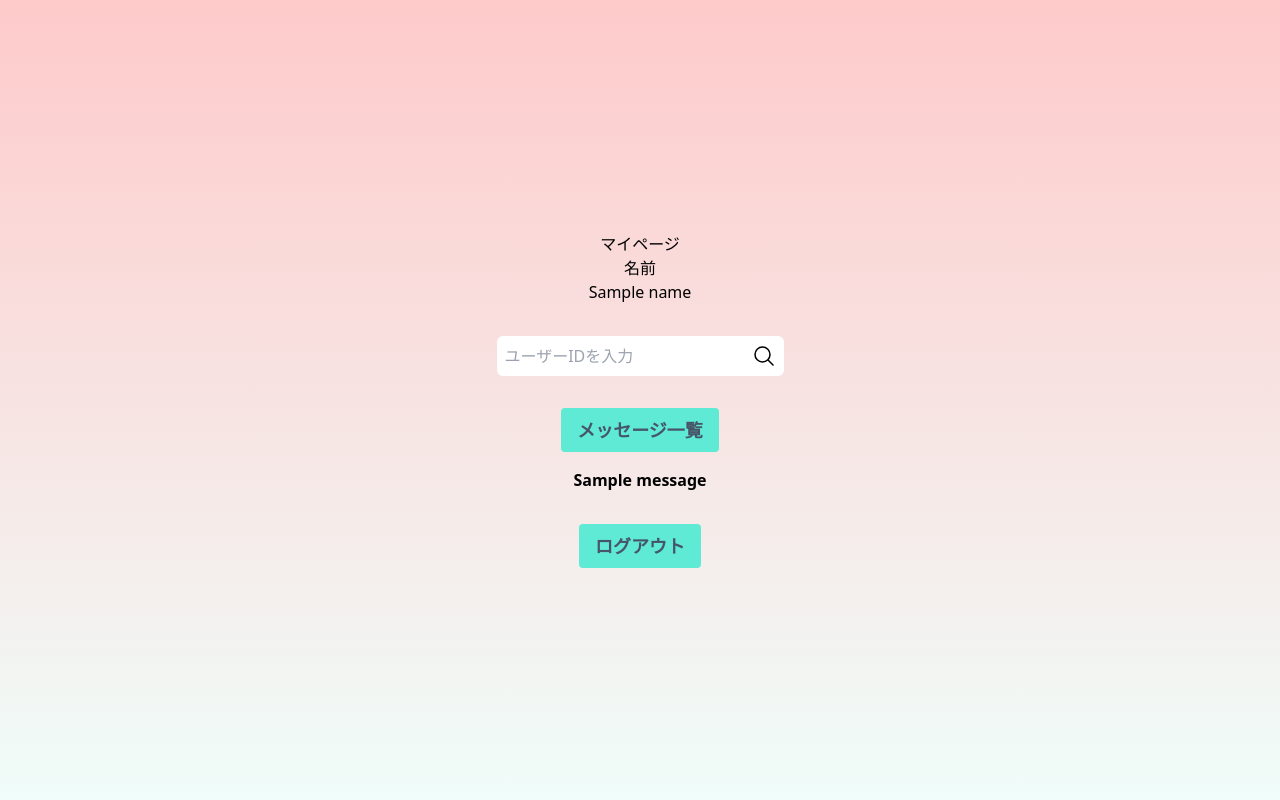
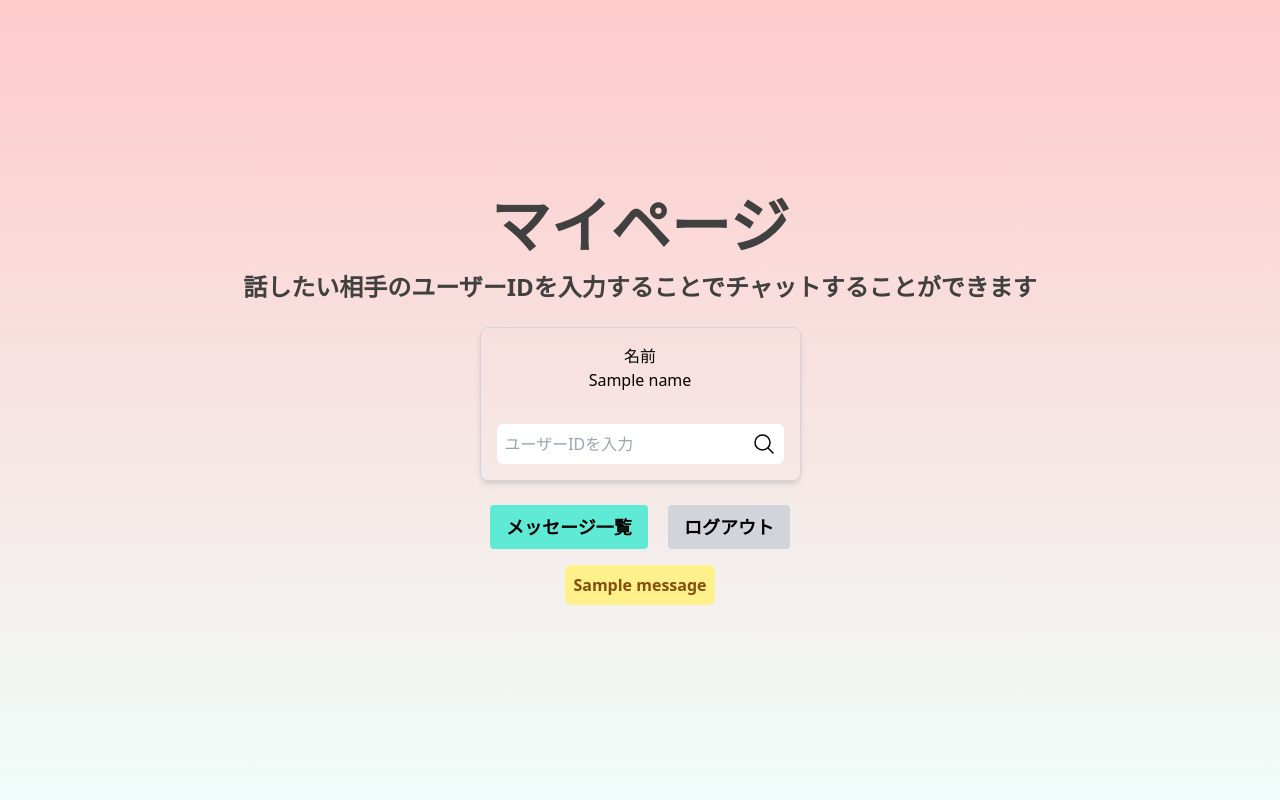
Before and after one commit to Yuga193/helloSNS, a Flask app: template app/templates/mypage.html in a window 1280 px wide. Run offline with Flask 3, Linux system fonts and the light colour scheme; the template is opened without the code that fills it: most values are stand-ins (such as "Sample title", 1, 10 or a date in 2020); one stand-in notice (Sample message) is shown; some libraries are stand-ins or nearby versions.

```diff
--- a/app/main.py
+++ b/app/main.py
@@ -194,9 +194,7 @@ def chat_page(chat_session_id):
         other_user_id = messages[0]['receiver_id'] if messages[0]['sender_id'] == current_user_id else messages[0]['sender_id']
         other_user_name = db.execute('SELECT name FROM users WHERE id = ?', (other_user_id,)).fetchone()['name']
 
-    print(chat_session_id)
-
-    return render_template('DM.html', messages=messages, other_user_name=other_user_name, current_user_id=current_user_id)
+    return render_template('DM.html', messages=messages, other_user_name=other_user_name, current_user_id=current_user_id, chat_session_id=chat_session_id )
 
 @app.route('/generate_chat_session/<searched_user_id>')
 def generate_chat_session(searched_user_id):
--- a/app/templates/DM.html
+++ b/app/templates/DM.html
@@ -21,7 +21,7 @@
                 {% for message in messages %}
                     <div class="{% if message.sender_id == current_user_id %}text-right{% else %}text-left{% endif %} m-2">
                         <div class="{% if message.sender_id == current_user_id %}bg-green-200 ml-auto{% else %}bg-white mr-auto{% endif %} p-4 rounded-lg" style="width: fit-content;">
-                            <p>{{ messages['content'] }}</p>
+                            <p>{{ messages.content }}</p>
                         </div>
                         <div class="{% if message.sender_id == current_user_id %}text-right{% else %}text-left{% endif %} text-sm text-gray-600">
                             {{ message.timestamp }}
@@ -32,6 +32,7 @@
             <div>
                 <section class="w-full bottom-0 relative">
                     <form action="{{ url_for('send_message', chat_session_id=chat_session_id) }}" method="post" class="flex items-end">
+                        <input type="hidden" name="chat_session_id" value="{{ chat_session_id }}">
                         <textarea class="border border-black flex-grow ml-4 mr-4 rounded-md" id="comment_body" name="content" rows="4" placeholder="メッセージを入力してください"></textarea>
                         <div class="fixed bottom-0 right-0 mr-7">
                             <button class="button-svg" type="submit">
--- a/app/templates/completion.html
+++ b/app/templates/completion.html
@@ -15,7 +15,7 @@
         <button class="text-slate-600 px-4 py-2 mt-8 text-lg bg-teal-300 text-lg font-semibold rounded  hover:bg-teal-400 hover:shadow-sm hover:translate-y-0.5 transform transition">ログイン画面に移動</button>
     </a>
     <a href="{{ url_for('main') }}">
-        <button class="text-slate-600 px-4 py-2 mt-8 text-lg bg-teal-300 text-lg font-semibold rounded  hover:bg-teal-400 hover:shadow-sm hover:translate-y-0.5 transform transition">メイン画面に戻る</button>
+        <button class="text-slate-600 px-4 py-2 mt-8 text-lg bg-gray-300 text-lg font-semibold rounded  hover:bg-gray-400 hover:shadow-sm hover:translate-y-0.5 transform transition">メイン画面に戻る</button>
     </a>
 </div>
 </body>
--- a/app/templates/login.html
+++ b/app/templates/login.html
@@ -23,7 +23,7 @@
     </form>
 
     <a href="/">
-        <button class="text-slate-600 px-4 py-2 mt-8 text-lg bg-teal-300 text-lg font-semibold rounded  hover:bg-teal-400 hover:shadow-sm hover:translate-y-0.5 transform transition">メインに戻る</button>
+        <button class="text-slate-600 px-4 py-2 mt-8 text-lg bg-gray-300 text-lg font-semibold rounded  hover:bg-gray-400 hover:shadow-sm hover:translate-y-0.5 transform transition">メインに戻る</button>
     </a>
     {% with messages = get_flashed_messages(with_categories=true) %}
                 {% if messages %}
--- a/app/templates/message.html
+++ b/app/templates/message.html
@@ -12,7 +12,7 @@
         <div class="h-screen bg-gradient-to-b from-red-200 to-teal-50">
             <div class="p-4 border-b border-gray-200">
                 <a href="{{ url_for('mypage') }}">
-                    <button class="m-8 px-4 py-2 text-lg bg-yellow-300 text-black font-bold rounded hover:bg-yellow-400 hover:shadow-lg transform transition duration-300">マイページに戻る</button>
+                    <button class="m-8 px-4 py-2 text-lg bg-gray-300 text-black font-bold rounded hover:bg-gray-400 hover:shadow-lg transform transition duration-300">マイページに戻る</button>
                 </a>
                 <h2 class="text-lg font-bold">{{ other_user_name }}</h2>
             </div>
--- a/app/templates/mypage.html
+++ b/app/templates/mypage.html
@@ -10,9 +10,11 @@
 </head>
 <body>
     <div class="h-screen bg-gradient-to-b from-red-200 to-teal-50 flex flex-col justify-center items-center">
-        <h1>マイページ</h1>
-                <p>名前</p>
-                <p>{{ name }}</p>
+        <h1 class="text-6xl font-bold text-neutral-700 text-center">マイページ</h1>
+        <h2 class="text-2xl font-bold text-neutral-700 text-center mt-4">話したい相手のユーザーIDを入力することでチャットすることができます</h2>
+        <div class="p-4 border border-gray-300 shadow-md rounded-lg mt-6">
+            <p class="text-center">名前</p>
+            <p class="text-center mb-4">{{ name }}</p>
             <form action="{{ url_for('search') }}" method="post" class="flex flex-row mt-8">
                 <input type="text" name="search_term" class="flex rounded-s-md p-2" placeholder="ユーザーIDを入力">
                 <button type="submit" class="flex rounded-e-md items-center bg-white p-2">
@@ -21,21 +23,24 @@
                     </svg>
                 </button>
             </form>
-                <a href="{{ url_for('messages') }}">
-                    <button class="text-slate-600 px-4 py-2 mt-8 text-lg bg-teal-300 text-lg font-semibold rounded  hover:bg-teal-400 hover:shadow-sm hover:translate-y-0.5 transform transition">メッセージ一覧</button>
+        </div>
+        <div class="mt-6">
+            <a href="{{ url_for('messages') }}" class="inline-block">
+                <button class="px-4 py-2 bg-teal-300 text-lg font-semibold rounded hover:bg-teal-400 transition">メッセージ一覧</button>
             </a>
+            <a href="{{ url_for('logout') }}" class="inline-block ml-4">
+                <button class="px-4 py-2 bg-gray-300 text-lg font-semibold rounded hover:bg-gray-400 transition">ログアウト</button>
+            </a>
+        </div>
         {% with messages = get_flashed_messages(with_categories=true) %}
         {% if messages %}
-                    <ul class="flashes">
+            <ul class="flashes mt-4">
             {% for category, message in messages %}
-                        <li class="mt-4 font-bold {{ category }}">{{ message }}</li>
+                <li class="p-2 text-center font-bold {{ category }} bg-yellow-200 text-yellow-800 rounded-md">{{ message }}</li>
             {% endfor %}
             </ul>
         {% endif %}
         {% endwith %}
-                <a href="{{ url_for('logout') }}">
-                    <button class="text-slate-600 px-4 py-2 mt-8 text-lg bg-teal-300 text-lg font-semibold rounded  hover:bg-teal-400 hover:shadow-sm hover:translate-y-0.5 transform transition">ログアウト</button>
-                </a>
     </div>
 </body>
 </html>
--- a/app/templates/test.html
+++ b/app/templates/test.html
@@ -17,7 +17,7 @@
                 <button class="text-slate-800 px-4 py-2 mt-8 mr-12 text-lg bg-teal-300 text-lg font-semibold rounded  hover:bg-teal-400 hover:shadow-sm hover:translate-y-0.5 transform transition">ログイン</button>
             </a>
             <a href="/user" class="m-2">
-                <button class="text-slate-600 px-4 py-2 mt-8 ml-12 text-lg bg-teal-300 text-lg font-semibold rounded  hover:bg-teal-400 hover:shadow-sm hover:translate-y-0.5 transform transition">会員登録</button>
+                <button class="text-slate-600 px-4 py-2 mt-8 ml-12 text-lg bg-gray-300 text-lg font-semibold rounded  hover:bg-grey-400 hover:shadow-sm hover:translate-y-0.5 transform transition">会員登録</button>
             </a>
         </div>
     </div>
--- a/app/templates/user.html
+++ b/app/templates/user.html
@@ -21,7 +21,7 @@
         <input type="submit" value="会員登録" class="text-slate-600 px-4 py-2 mt-8 ml-9 text-lg bg-teal-300 text-lg font-semibold rounded  hover:bg-teal-400 hover:shadow-sm hover:translate-y-0.5 transform transition">
     </form>
     <a href="/">
-        <button class="text-slate-600 px-4 py-2 mt-8 text-lg bg-teal-300 text-lg font-semibold rounded  hover:bg-teal-400 hover:shadow-sm hover:translate-y-0.5 transform transition">メインに戻る</button>
+        <button class="text-slate-600 px-4 py-2 mt-8 text-lg bg-gray-300 text-lg font-semibold rounded  hover:bg-gray-400 hover:shadow-sm hover:translate-y-0.5 transform transition">メインに戻る</button>
     </a>
     {% with messages = get_flashed_messages(with_categories=true) %}
                 {% if messages %}
```
Lines whose indentation alone changed are shown as unchanged.
